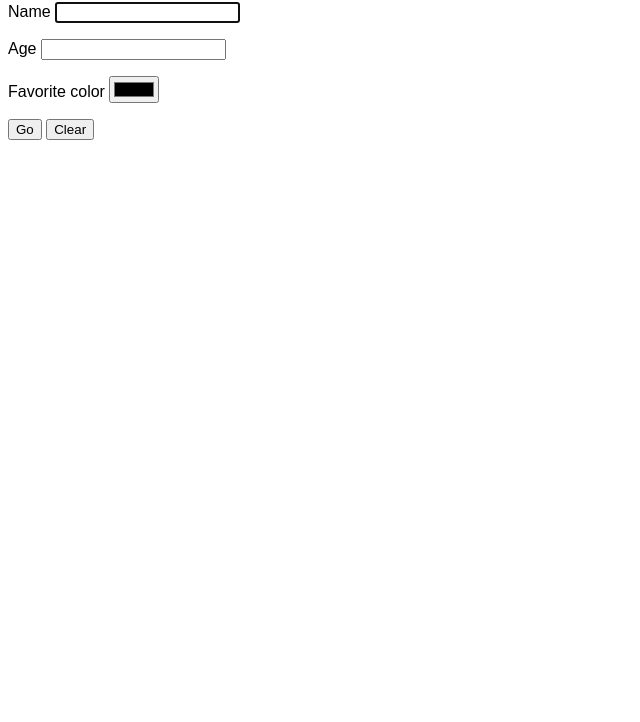
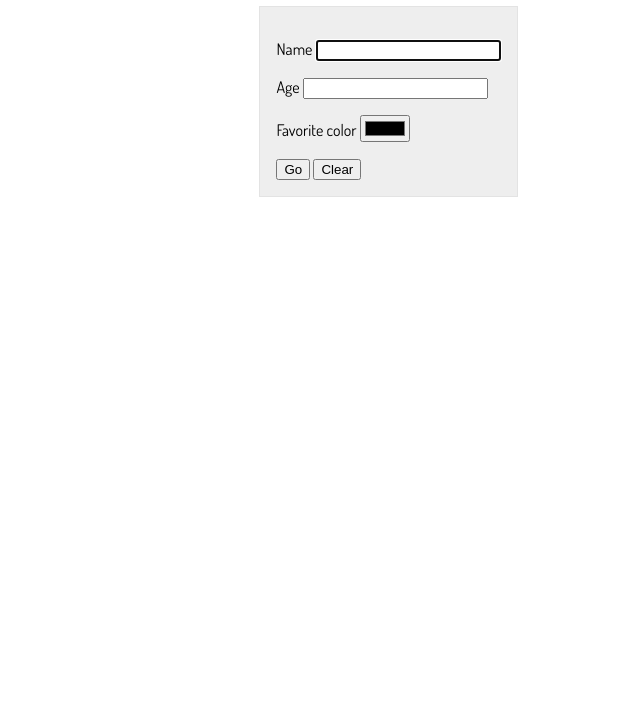
Before and after one commit to xtbc18s1/user-directory, a plain HTML site: page index.html in a window 1280 px wide. Shown: the part 78-800 px from the top of the page, without its empty margins (0-640 px from the left). Drawn offline with Linux system fonts and the light colour scheme.

Commit message:
Use flexbox and style the form

```diff
--- a/index.css
+++ b/index.css
@@ -1,3 +1,16 @@
+@import url('https://fonts.googleapis.com/css?family=Dosis');
+
 body {
-  font-family: sans-serif;
+  font-family: Dosis, sans-serif;
 }
+
+main {
+  display: flex;
+  justify-content: space-around;
+}
+
+#userForm {
+  background-color: #eeeeee;
+  border: 1px solid #e3e3e3;
+  padding: 1rem;
+}
--- a/index.html
+++ b/index.html
@@ -10,6 +10,7 @@
 <body>
   <h1>User Directory</h1>
 
+  <main>
     <form id="userForm">
       <p>
         <label for="userName">Name</label>
@@ -29,6 +30,7 @@
     </form>
 
     <div id="users"></div>
+  </main>
 
   <script src="index.js"></script>
 </body>
```
Lines whose indentation alone changed are shown as unchanged.
